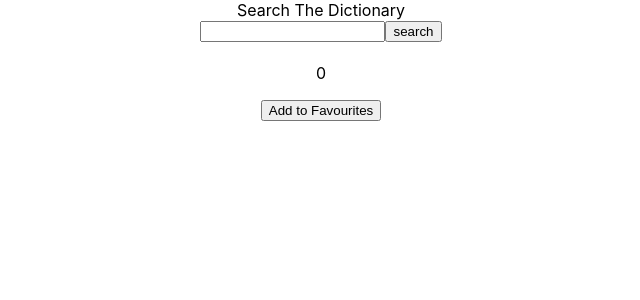
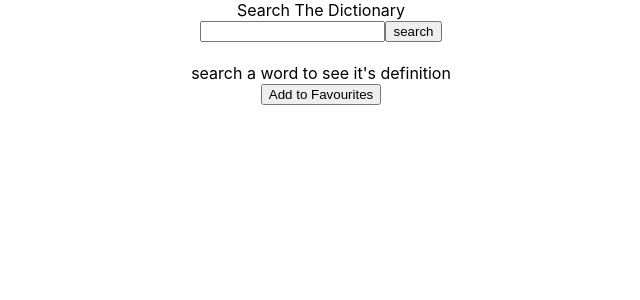
Before and after one commit to tribute2johnny/GCU_dictionary_search_test, a React (Create React App) app: page / in a window 1280 px wide. Shown: the top 300 px of the page, without its empty margins (319-959 px from the left). Built offline with nearby package versions, Linux system fonts and the light colour scheme.

Commit message:
couple of bug fixes

```diff
--- a/src/Containers/MainContainer.js
+++ b/src/Containers/MainContainer.js
@@ -56,7 +56,7 @@ const MainContainer = () => {
 
             <div>
                 <h4>{data.word}</h4>
-                <p>{data.length ?? data.meanings[0].definitions[0].definition}</p>
+               {data.length === 0 ? <>search a word to see it's definition</>: <p>{data.length ?? data.meanings[0].definitions[0].definition}</p>}
             </div>
             <button onClick={handleFavouriteClick}>Add to Favourites</button>
 
```
